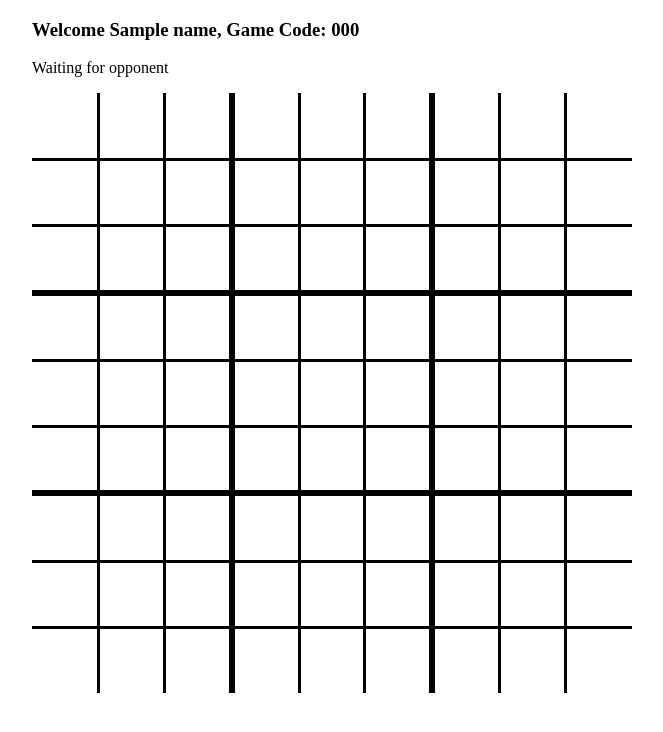
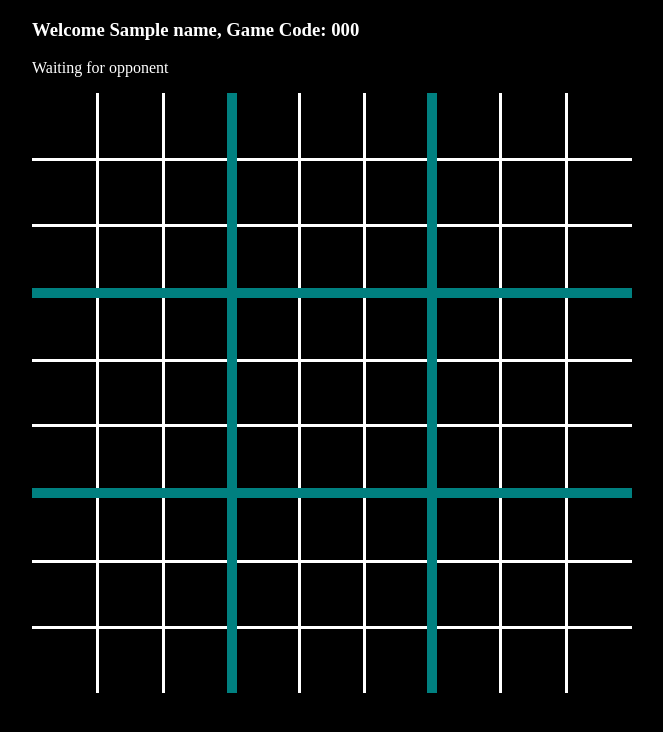
Before and after one commit to asharp02/SuperTicTacToe, a Flask app: template flask-game/templates/tic-tac-toe.html in a window 1280 px wide. Shown: the top 732 px of the page, without its empty margins (292-955 px from the left). Run offline with Flask 3, Linux system fonts and the light colour scheme; the template is opened without the code that fills it: most values are stand-ins (such as "Sample title", 1, 10 or a date in 2020); some libraries are stand-ins or nearby versions.

Commit message:
change color scheme

```diff
--- a/flask-game/static/css/base.css
+++ b/flask-game/static/css/base.css
@@ -1,5 +1,9 @@
 @import url('https://fonts.googleapis.com/css2?family=Fredoka:wght@700&family=Outfit:wght@400;700&display=swap');
 
+body {
+    background-color: black;
+    color: white;
+}
 .content {
     display: block;
     margin: auto;
@@ -48,6 +52,32 @@
 
 .board-row.bottom table tr:last-of-type {
     border-bottom: none;
+}
+
+#game1 table, #game4 table, #game7 table {
+    border-left: 5px solid teal;
+    border-right: 5px solid teal;
+}
+
+.mid table{
+    border-top: 5px solid teal;
+    border-bottom: 5px solid teal;
+}
+
+.board-row.top tr:last-of-type td {
+    border-bottom: 5px solid teal;
+}
+
+.board-row.bottom tr:first-of-type td {
+    border-top: 5px solid teal;
+}
+
+#game0 tr, #game3 tr, #game6 tr{
+    border-right: 5px solid teal;
+}
+
+#game2 tr, #game5 tr, #game8 tr{
+    border-left: 5px solid teal;
 }
 
 .row {
@@ -149,12 +179,12 @@ table td{
 }
 
 .board.active td{
-    background-color: yellow;
+    background-color: #ffde00;
     cursor: default;
 }
 
-.board.active td:hover{
-    background-color: lightyellow;
+.board.active td:not(.finalized):hover{
+    background-color: darkorange;
 }
 
 .board.active.not-my-turn td{
--- a/flask-game/static/js/tic-tac-toe.js
+++ b/flask-game/static/js/tic-tac-toe.js
@@ -189,6 +189,7 @@ class SuperTicTacToe {
       this.superBoard,
     ];
     this.bigModal = document.querySelector("#superboardmodal");
+    this.bigModalMsg = document.querySelector("#superboardmodal p");
     this.playAgainBtn = document.querySelector("#play-again");
     this.startingCoord = randomCoord;
     this.myTurn = myChar == "X";
@@ -198,7 +199,7 @@ class SuperTicTacToe {
 
 SuperTicTacToe.prototype.initializeGame = function () {
   this.bigModal.style.display = "none";
-  this.bigModal = "";
+  this.bigModalMsg.innerHTML = "";
   this.currentMove = "X";
 
   // Represents current sub board where a player can make a valid move
@@ -333,7 +334,8 @@ SuperTicTacToe.prototype.handleGameMove = function (cell) {
 SuperTicTacToe.prototype.endGame = function () {
   this.boards.forEach((board) => {
     board.disableBoard();
-    this.bigModal.innerHTML = this.superBoard.modal.innerHTML;
+    this.bigModalMsg = `${this.superBoard.modal.innerHTML} WINS 🎉`;
+    console.log(this.bigModal);
     this.bigModal.style.display = "block";
   });
   const exitButton = this.bigModal.querySelector("button");
--- a/flask-game/templates/tic-tac-toe.html
+++ b/flask-game/templates/tic-tac-toe.html
@@ -8,6 +8,7 @@
     <p id="waiting-msg">Waiting for opponent</p>
     <div id="superboardmodal" style="display:none">
         <button>X</button>
+        <p class="result_msg"></p>
     </div>
         <div class="board-row top">
         <div class="wrapper" id="game0">
@@ -74,7 +75,7 @@
                 </table>
             </div>
         </div>
-        <div class="board-row">
+        <div class="board-row mid">
             <div class="wrapper" id="game3">
                 <div class="modal" style="display:none">
                 </div>
```
